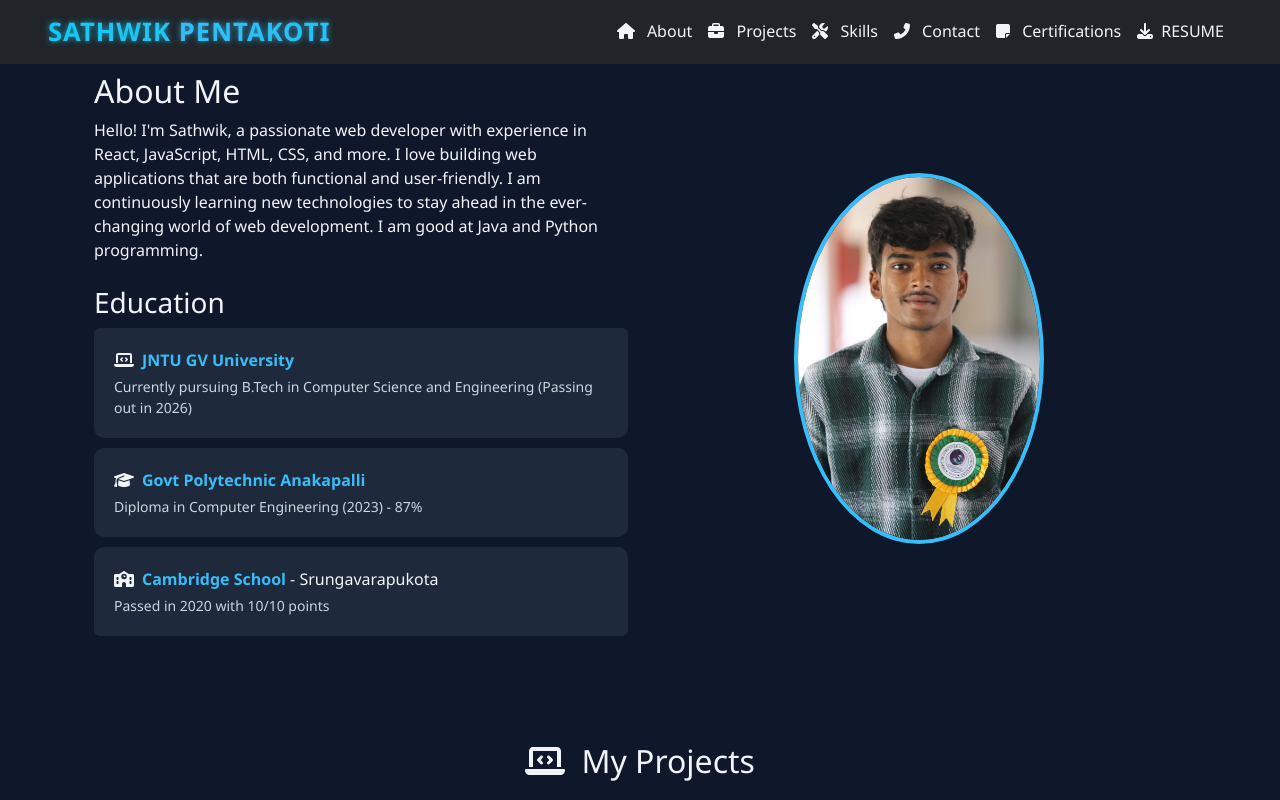
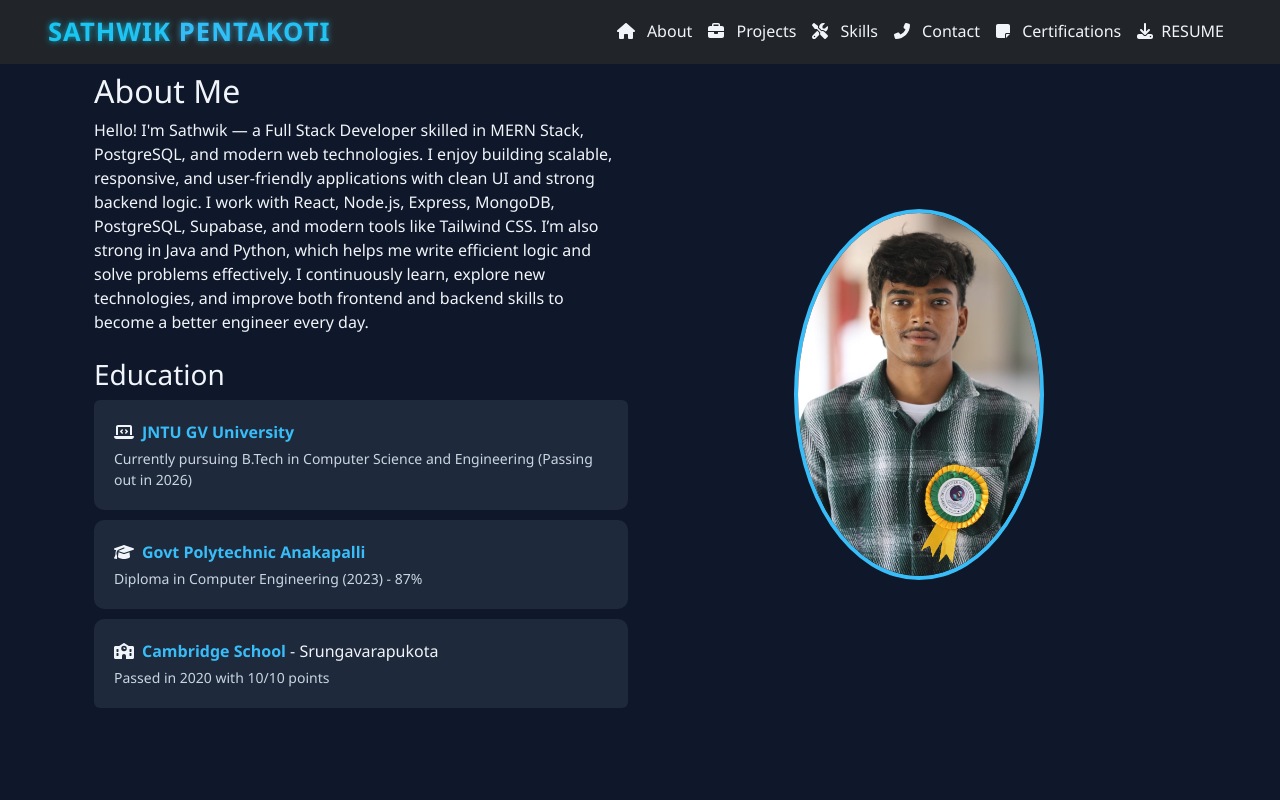
Before and after one commit to Sathwik-45/my_portfolio, a React (Vite) app: page / in a window 1280 px wide. Shown: the top 800 px of the page. Built offline with nearby package versions, Linux system fonts and the light colour scheme.

Commit message:
updated about

```diff
--- a/src/components/about.jsx
+++ b/src/components/about.jsx
@@ -33,10 +33,13 @@ function About() {
         <Col xs={12} md={6} className="order-2 order-md-1">
           <h2 className="animate__animated animate__fadeIn">About Me</h2>
           <p className="animate__animated animate__fadeIn">
-            Hello! I'm Sathwik, a passionate web developer with experience in React, JavaScript, HTML, CSS, and more.
-            I love building web applications that are both functional and user-friendly.
-            I am continuously learning new technologies to stay ahead in the ever-changing world of web development.
-            I am good at Java and Python programming.
+          Hello! I'm Sathwik — a Full Stack Developer skilled in MERN Stack, PostgreSQL, and modern web technologies.
+I enjoy building scalable, responsive, and user-friendly applications with clean UI and strong backend logic.
+
+I work with React, Node.js, Express, MongoDB, PostgreSQL, Supabase, and modern tools like Tailwind CSS.
+I’m also strong in Java and Python, which helps me write efficient logic and solve problems effectively.
+
+I continuously learn, explore new technologies, and improve both frontend and backend skills to become a better engineer every day.
           </p>
 
           <h3 className="mt-4 animate__animated animate__fadeIn">Education</h3>
```
